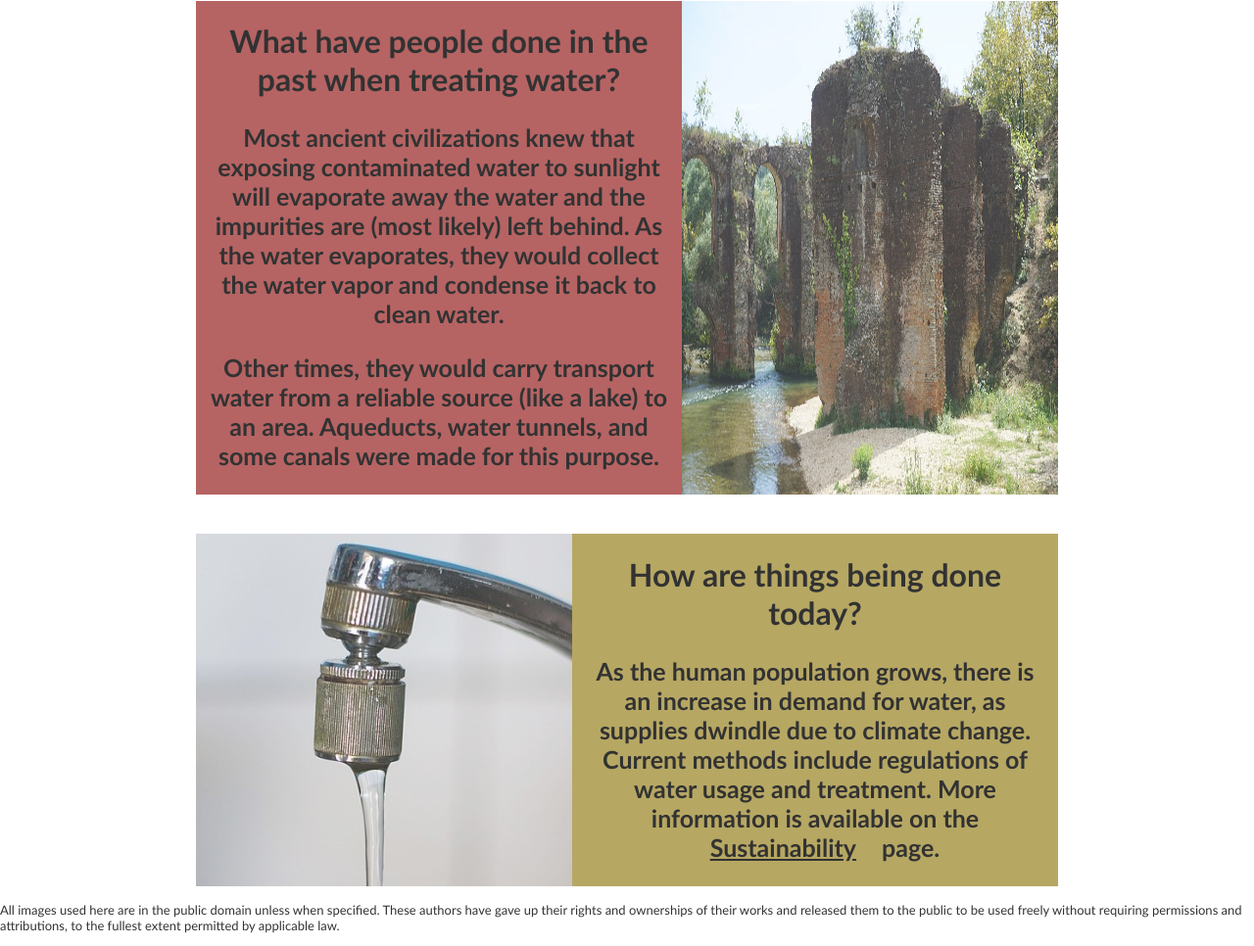
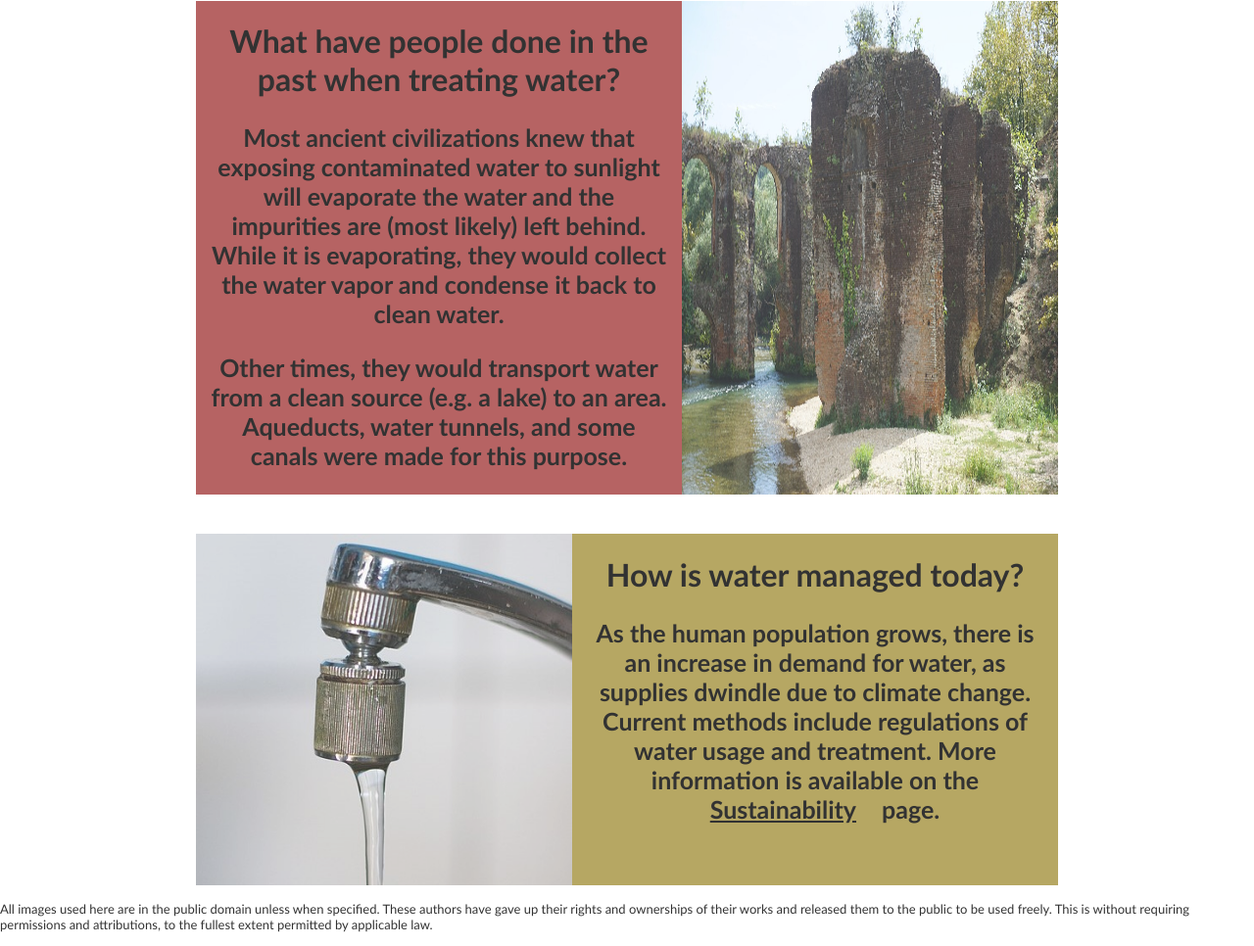
Before and after one commit to jljlspeedrunning/code_comp, a plain HTML site: page management.html in a window 1280 px wide. Shown: the part 628-1594 px from the top of the page at 98% size. Drawn offline with Linux system fonts and the light colour scheme.

Commit message:
Fix Grammar, punctuation, etc.

```diff
--- a/management.html
+++ b/management.html
@@ -26,8 +26,8 @@
             <div class="left" style="background-color: rgb(165, 61, 61);">
                 <div class="textbox">
                     <h1>What have people done in the past when treating water?</h1>
-                    <h3>Most ancient civilizations knew that exposing contaminated water to sunlight will evaporate away the water and the impurities are (most likely) left behind. As the water evaporates, they would collect the water vapor and condense it back to clean water.</h3>
-                    <h3>Other times, they would carry transport water from a reliable source (like a lake) to an area. Aqueducts, water tunnels, and some canals were made for this purpose.</h3>
+                    <h3>Most ancient civilizations knew that exposing contaminated water to sunlight will evaporate the water and the impurities are (most likely) left behind. While it is evaporating, they would collect the water vapor and condense it back to clean water.</h3>
+                    <h3>Other times, they would transport water from a clean source (e.g. a lake) to an area. Aqueducts, water tunnels, and some canals were made for this purpose.</h3>
                 </div>
             </div>
             <img class="right" src="resources/aqueduct.jpg" alt="Ancient Aqueduct">
@@ -37,14 +37,14 @@
             <img class="left" src="resources/tap.jpg" alt="Example: Tap Water">
             <div class="right" style="background-color: rgb(165, 146, 61)">
                 <div class="textbox">
-                    <h1>How are things being done today?</h1>
+                    <h1>How is water managed today?</h1>
                     <h3>As the human population grows, there is an increase in demand for water, as supplies dwindle due to climate change. Current methods include regulations of water usage and treatment. More information is available on the <a href="sustainability.html">Sustainability</a> page.</h3>
                 </div>
             </div>
         </div>
 
         <p style="font-size: 13px;">
-            All images used here are in the public domain unless when specified. These authors have gave up their rights and ownerships of their works and released them to the public to be used freely without requiring permissions and attributions, to the fullest extent permitted by applicable law.
+            All images used here are in the public domain unless when specified. These authors have gave up their rights and ownerships of their works and released them to the public to be used freely. This is without requiring permissions and attributions, to the fullest extent permitted by applicable law.
         </p>
     </body>
 </html>
```
Also changed, not shown: activities.html (+1 -1 lines), index.html (+3 -3 lines), sustainability.html (+1 -1 lines).
